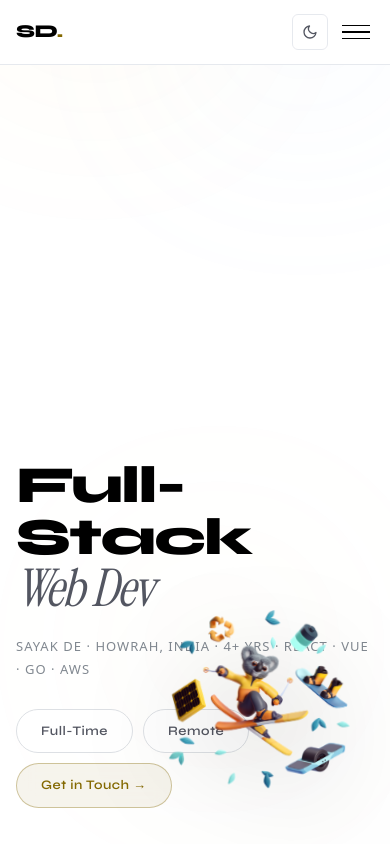
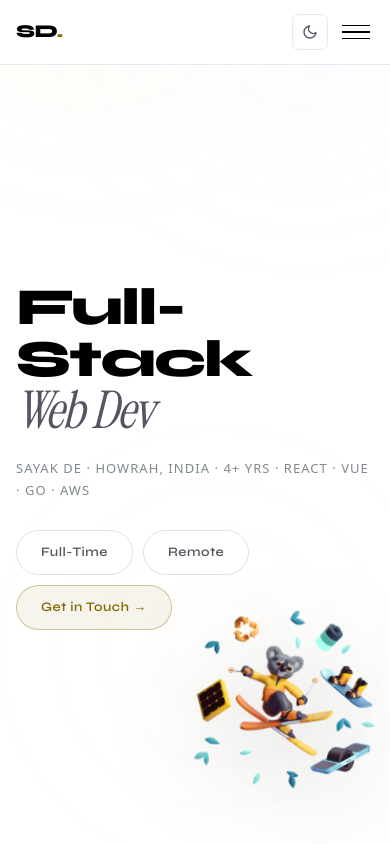
Before and after one commit to SayakDe98/sayak-de-portfolio, a Next.js app: page / in a window 390 px wide. Shown: the top 844 px of the page. Built offline with nearby package versions, Linux system fonts and the light colour scheme.

Commit message:
Fixed styles in mobile view

```diff
--- a/pages/index.js
+++ b/pages/index.js
@@ -231,13 +231,11 @@ export default function Home() {
             Scroll
           </div>
 
-          <div className="hero-mascot-wrapper">
             <img
               src="/kody_skiing_flying_yellow.png"
               alt="Developer mascot"
               className="hero-mascot"
             />
-        </div>
         </section>
 
         {/* MARQUEE */}
--- a/styles/portfolio.css
+++ b/styles/portfolio.css
@@ -1149,6 +1149,8 @@ html.light .hero-mascot {
   .skills-grid { grid-template-columns: 1fr; }
   .hero-scroll { display: none; }
   .marquee-item { padding: 0 20px; font-size: 11px; }
+  .hero-mascot { position: relative; left: 50%; }
+  .tl-header { display: block;}
 }
 
 @media (max-width: 480px) {
```
